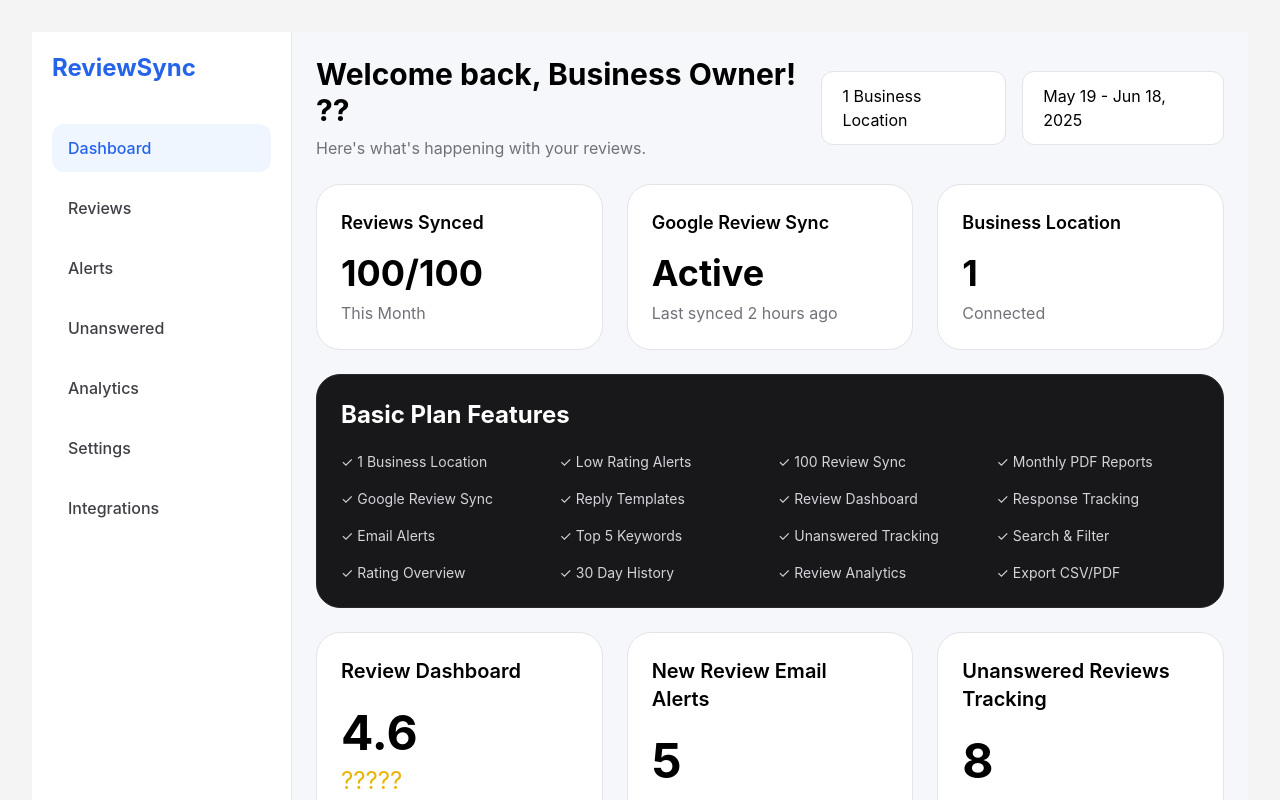
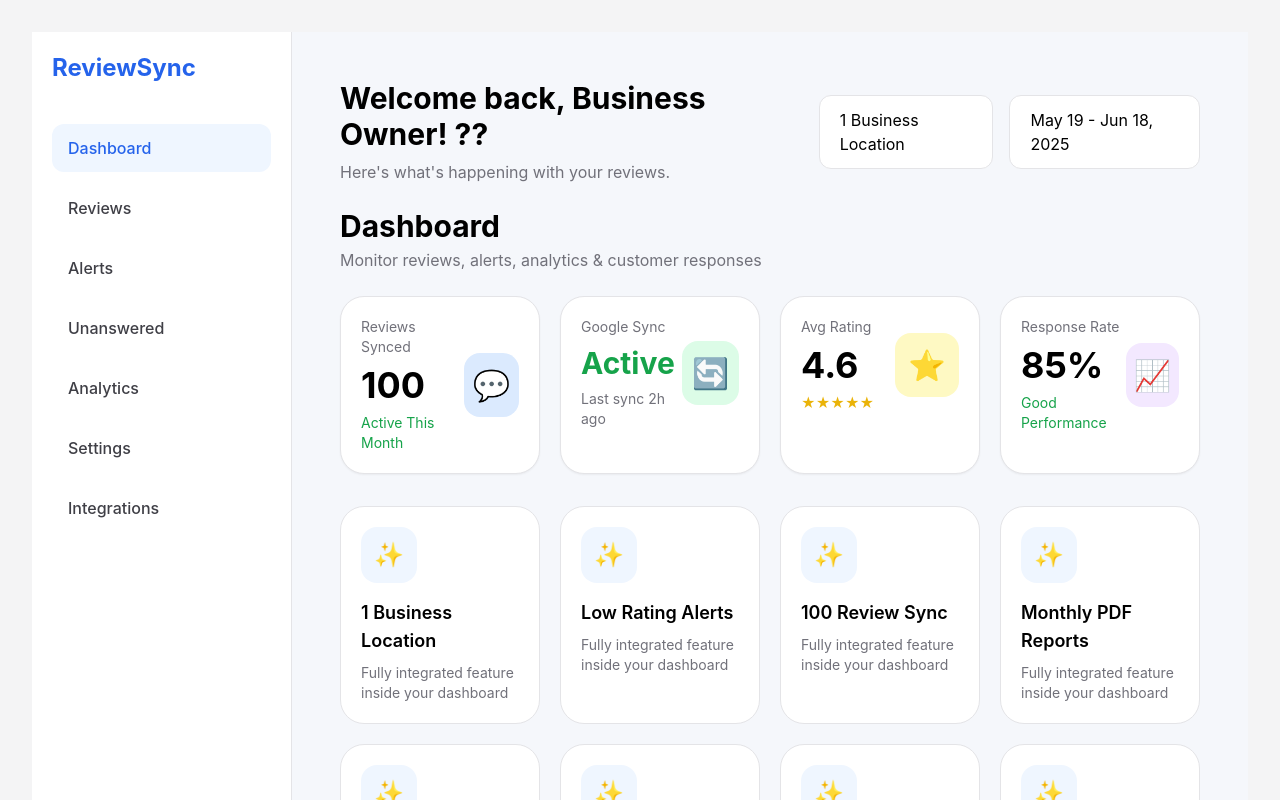
Before and after one commit to afnankhan123456/reviewreply-ai, a Next.js app: page /plans/basic/dashbord in a window 1280 px wide. Shown: the top 800 px of the page. Built offline with nearby package versions, Linux system fonts and the light colour scheme.

Commit message:
Update page.tsx

```diff
--- a/app/plans/basic/dashbord/page.tsx
+++ b/app/plans/basic/dashbord/page.tsx
@@ -13,85 +13,193 @@ export default function DashboardPage() {
 
   return (
 
-    <div>
+    <div className="min-h-screen bg-[#f5f7fb] p-6">
 
       {/* TOPBAR */}
 
       <Topbar />
 
-      {/* TOP STATS */}
+      {/* PAGE TITLE */}
 
-      <div className="grid grid-cols-1 md:grid-cols-3 gap-6 mt-6">
+      <div className="mt-6 mb-6">
 
-        <StatCard
-          title="Reviews Synced"
-          value="100/100"
-          subtitle="This Month"
-        />
+        <h1 className="text-3xl font-bold text-black">
+          Dashboard
+        </h1>
 
-        <StatCard
-          title="Google Review Sync"
-          value="Active"
-          subtitle="Last synced 2 hours ago"
-        />
-
-        <StatCard
-          title="Business Location"
-          value="1"
-          subtitle="Connected"
-        />
+        <p className="text-zinc-500 mt-1">
+          Monitor reviews, alerts, analytics & customer responses
+        </p>
 
       </div>
 
-      {/* FEATURES SECTION */}
+      {/* TOP STATS */}
 
-      <div className="bg-zinc-900 border border-zinc-800 rounded-3xl p-6 mt-6">
+      <div className="grid grid-cols-1 md:grid-cols-2 xl:grid-cols-4 gap-5">
 
-        <h2 className="text-2xl font-bold text-white mb-5">
-          Basic Plan Features
-        </h2>
+        <div className="bg-white rounded-3xl p-5 border border-zinc-200 shadow-sm">
 
-        <div className="grid grid-cols-1 md:grid-cols-2 lg:grid-cols-4 gap-4 text-zinc-300 text-[14px]">
+          <div className="flex items-center justify-between">
 
-          <div>✓ 1 Business Location</div>
+            <div>
 
-          <div>✓ Low Rating Alerts</div>
+              <p className="text-zinc-500 text-sm">
+                Reviews Synced
+              </p>
 
-          <div>✓ 100 Review Sync</div>
+              <h2 className="text-4xl font-bold text-black mt-2">
+                100
+              </h2>
 
-          <div>✓ Monthly PDF Reports</div>
+              <p className="text-green-600 text-sm mt-2">
+                Active This Month
+              </p>
 
-          <div>✓ Google Review Sync</div>
+            </div>
 
-          <div>✓ Reply Templates</div>
+            <div className="w-16 h-16 rounded-2xl bg-blue-100 flex items-center justify-center text-3xl">
+              💬
+            </div>
 
-          <div>✓ Review Dashboard</div>
+          </div>
 
-          <div>✓ Response Tracking</div>
+        </div>
 
-          <div>✓ Email Alerts</div>
+        <div className="bg-white rounded-3xl p-5 border border-zinc-200 shadow-sm">
 
-          <div>✓ Top 5 Keywords</div>
+          <div className="flex items-center justify-between">
 
-          <div>✓ Unanswered Tracking</div>
+            <div>
 
-          <div>✓ Search & Filter</div>
+              <p className="text-zinc-500 text-sm">
+                Google Sync
+              </p>
 
-          <div>✓ Rating Overview</div>
+              <h2 className="text-3xl font-bold text-green-600 mt-2">
+                Active
+              </h2>
 
-          <div>✓ 30 Day History</div>
+              <p className="text-zinc-500 text-sm mt-2">
+                Last sync 2h ago
+              </p>
 
-          <div>✓ Review Analytics</div>
+            </div>
 
-          <div>✓ Export CSV/PDF</div>
+            <div className="w-16 h-16 rounded-2xl bg-green-100 flex items-center justify-center text-3xl">
+              🔄
+            </div>
+
+          </div>
+
+        </div>
+
+        <div className="bg-white rounded-3xl p-5 border border-zinc-200 shadow-sm">
+
+          <div className="flex items-center justify-between">
+
+            <div>
+
+              <p className="text-zinc-500 text-sm">
+                Avg Rating
+              </p>
+
+              <h2 className="text-4xl font-bold text-black mt-2">
+                4.6
+              </h2>
+
+              <p className="text-yellow-500 text-sm mt-2">
+                ★★★★★
+              </p>
+
+            </div>
+
+            <div className="w-16 h-16 rounded-2xl bg-yellow-100 flex items-center justify-center text-3xl">
+              ⭐
+            </div>
+
+          </div>
+
+        </div>
+
+        <div className="bg-white rounded-3xl p-5 border border-zinc-200 shadow-sm">
+
+          <div className="flex items-center justify-between">
+
+            <div>
+
+              <p className="text-zinc-500 text-sm">
+                Response Rate
+              </p>
+
+              <h2 className="text-4xl font-bold text-black mt-2">
+                85%
+              </h2>
+
+              <p className="text-green-600 text-sm mt-2">
+                Good Performance
+              </p>
+
+            </div>
+
+            <div className="w-16 h-16 rounded-2xl bg-purple-100 flex items-center justify-center text-3xl">
+              📈
+            </div>
+
+          </div>
 
         </div>
 
       </div>
 
-      {/* MIDDLE SECTION */}
+      {/* FEATURE CARDS */}
 
-      <div className="grid grid-cols-1 md:grid-cols-3 gap-6 mt-6">
+      <div className="grid grid-cols-2 md:grid-cols-3 xl:grid-cols-4 gap-5 mt-8">
+
+        {[
+          "1 Business Location",
+          "Low Rating Alerts",
+          "100 Review Sync",
+          "Monthly PDF Reports",
+          "Google Review Sync",
+          "Reply Templates",
+          "Review Dashboard",
+          "Response Tracking",
+          "Email Alerts",
+          "Top 5 Keywords",
+          "Unanswered Tracking",
+          "Search & Filter",
+          "Rating Overview",
+          "30 Day History",
+          "Review Analytics",
+          "Export CSV/PDF",
+        ].map((feature, index) => (
+
+          <div
+            key={index}
+            className="bg-white border border-zinc-200 rounded-3xl p-5 hover:shadow-lg transition-all"
+          >
+
+            <div className="w-14 h-14 rounded-2xl bg-blue-50 flex items-center justify-center text-2xl mb-4">
+              ✨
+            </div>
+
+            <h3 className="text-black font-semibold text-lg">
+              {feature}
+            </h3>
+
+            <p className="text-zinc-500 text-sm mt-2">
+              Fully integrated feature inside your dashboard
+            </p>
+
+          </div>
+
+        ))}
+
+      </div>
+
+      {/* MAIN SECTION */}
+
+      <div className="grid grid-cols-1 xl:grid-cols-3 gap-6 mt-8">
 
         <ReviewDashboard />
 
@@ -103,7 +211,7 @@ export default function DashboardPage() {
 
       {/* BOTTOM SECTION */}
 
-      <div className="grid grid-cols-1 md:grid-cols-3 gap-6 mt-6">
+      <div className="grid grid-cols-1 xl:grid-cols-3 gap-6 mt-8">
 
         <RatingOverview />
 
```
